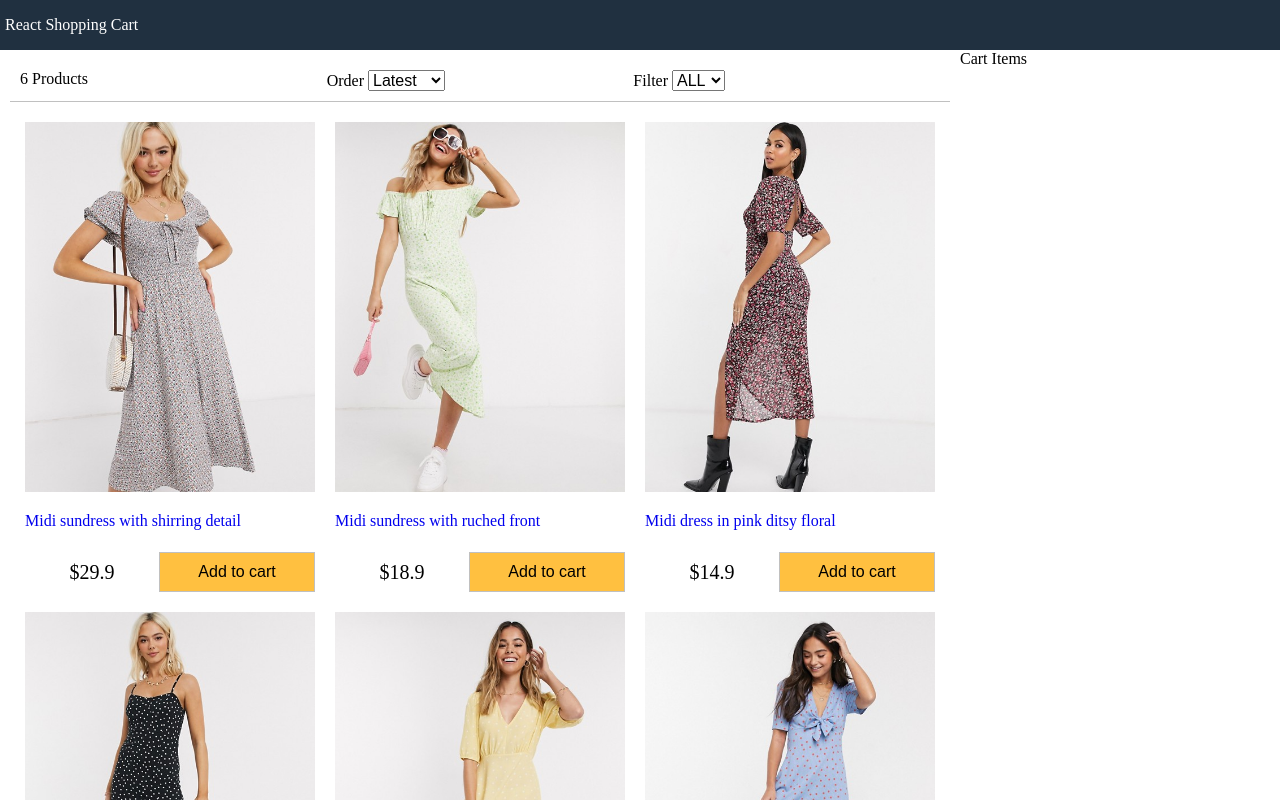
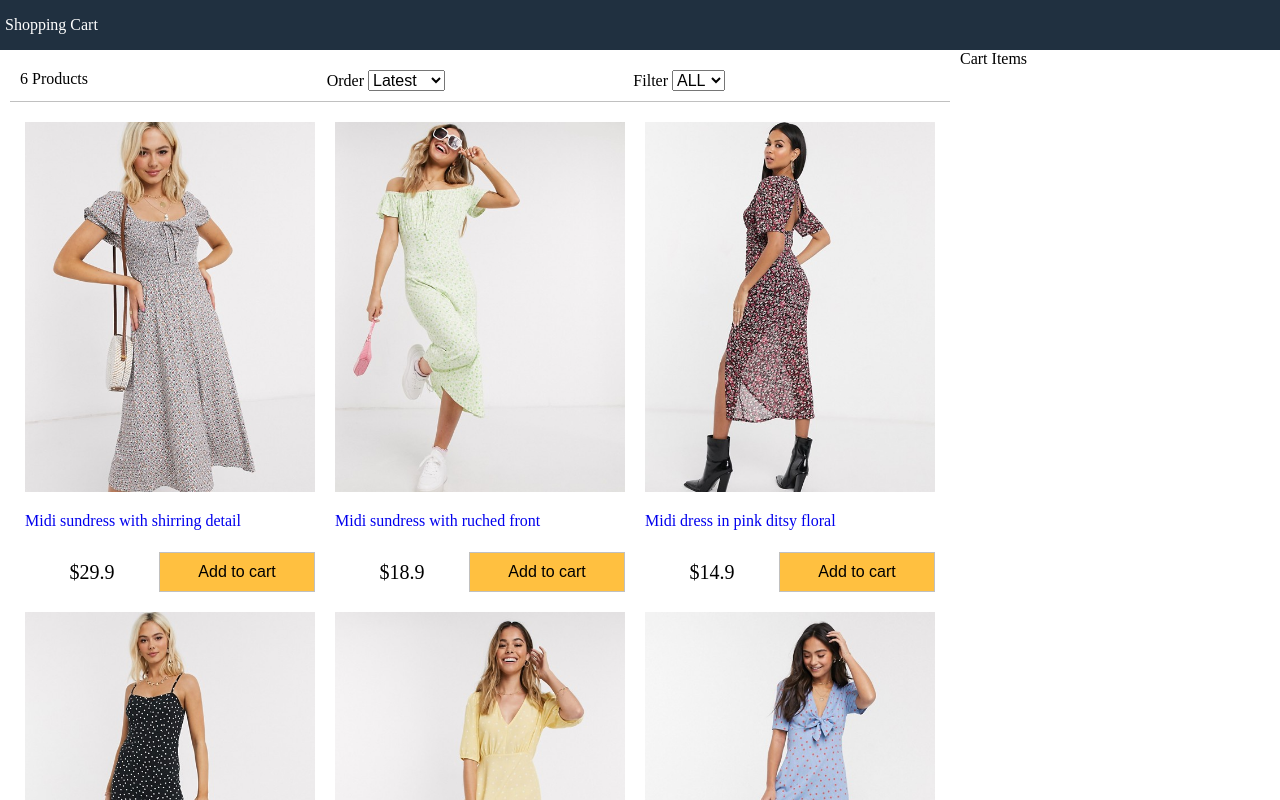
Before and after one commit to fajibfaaz7/shopping-cart, a React (Create React App) app: page / in a window 1280 px wide. Shown: the top 800 px of the page. Built offline with nearby package versions, Linux system fonts and the light colour scheme.

Commit message:
changed header title

```diff
--- a/src/App.js
+++ b/src/App.js
@@ -54,7 +54,7 @@ class App extends Component {
     return (
       <div className="grid-container">
         <header>
-          <a href="/">React Shopping Cart</a>
+          <a href="/">Shopping Cart</a>
         </header>
         <main>
           <div className="content">
```
